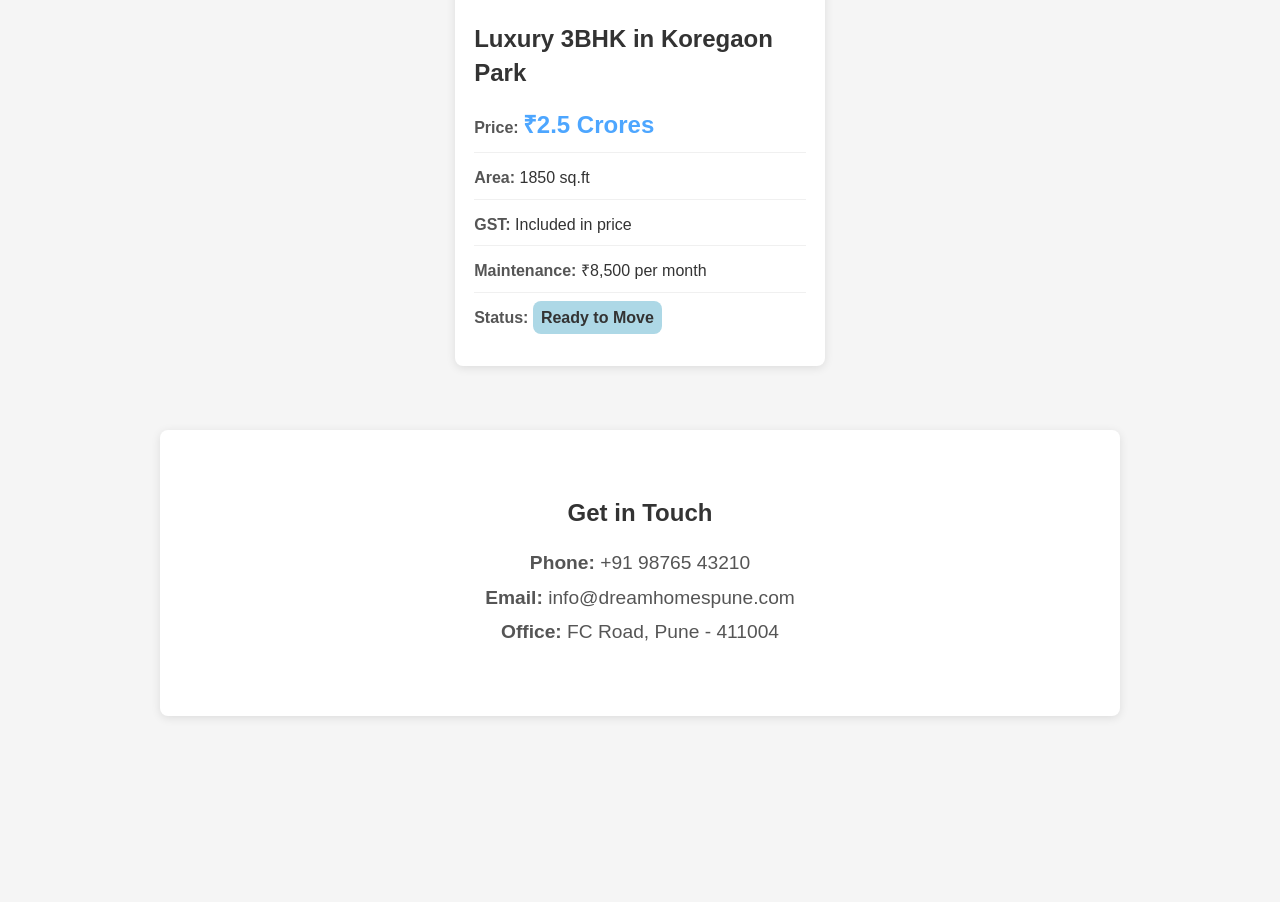
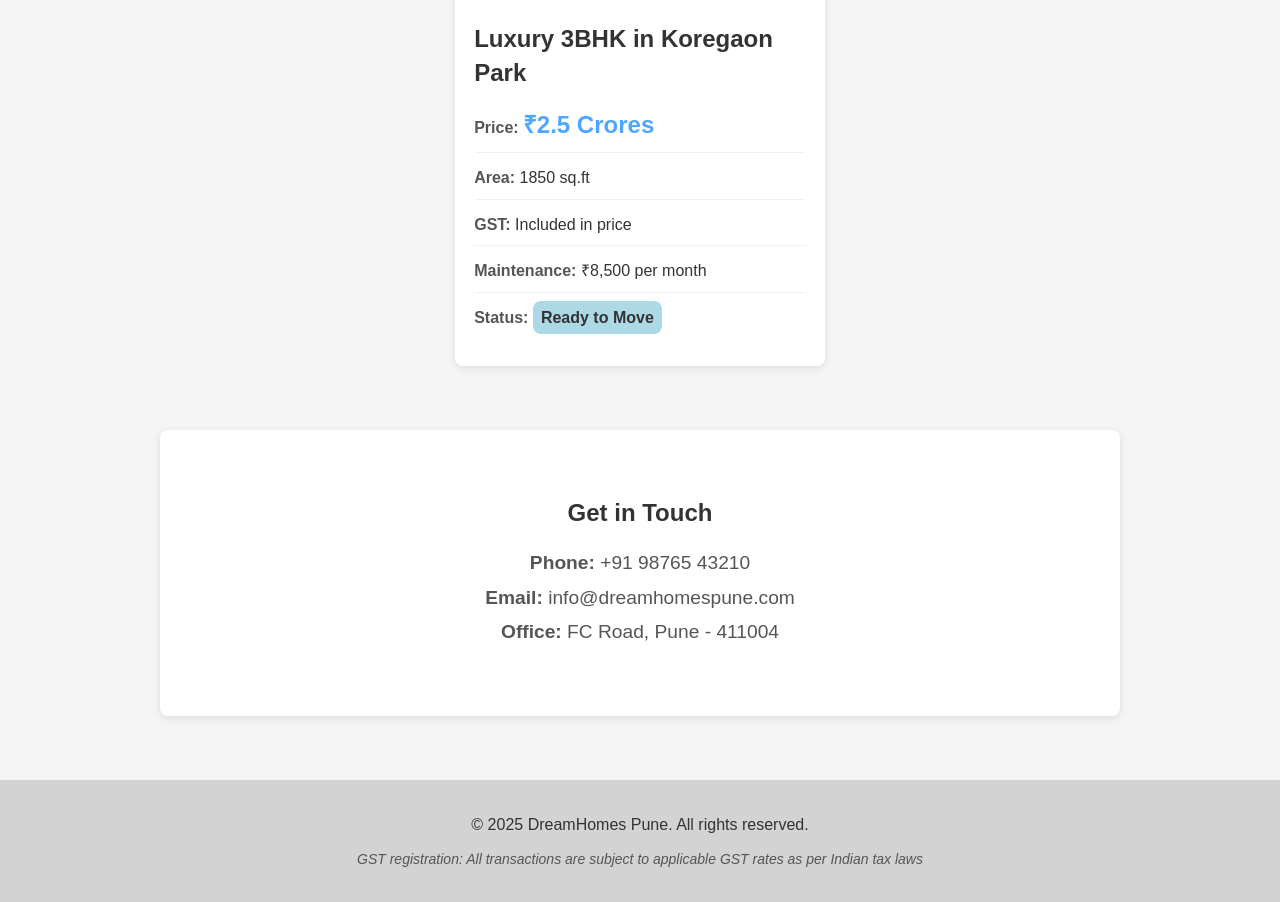
Before and after one commit to rajsinghaditya/midsem-project, a plain HTML site: page index.html in a window 1280 px wide. Shown: the part 1328-2230 px from the top of the page. Before the commit the page ends 2076 px from the top, so only its background shows below. Drawn offline with Linux system fonts and the light colour scheme.

Commit message:
added footer

```diff
--- a/index.html
+++ b/index.html
@@ -81,5 +81,10 @@
         <p><strong>Email: </strong>info@dreamhomespune.com</p>
         <p><strong>Office: </strong>FC Road, Pune - 411004</p>
     </section>
+
+    <footer>
+        <p class="copyright">&copy; 2025 DreamHomes Pune. All rights reserved.</p>
+        <p class="gst">GST registration: All transactions are subject to applicable GST rates as per Indian tax laws</p>
+    </footer>
 </body>
 </html>
--- a/style.css
+++ b/style.css
@@ -176,3 +176,21 @@ nav ul a{
     color: #555555;
     margin-bottom: 4px;
 }
+
+/* Footer */
+footer{
+    background-color: rgb(211, 211, 211);
+    margin-top: 4rem;
+    padding: 2rem 0;
+    display: flex;
+    justify-content: center;
+    align-items: center;
+    flex-direction: column;
+    gap: 10px;
+}
+
+.gst{
+    color: rgb(85, 85, 85);
+    font-size: 14px;
+    font-style: italic;
+}
```
